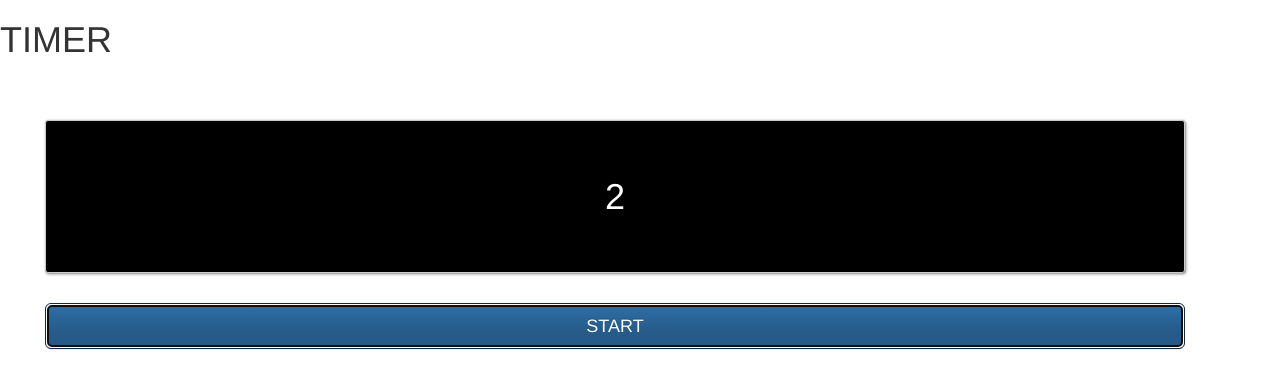
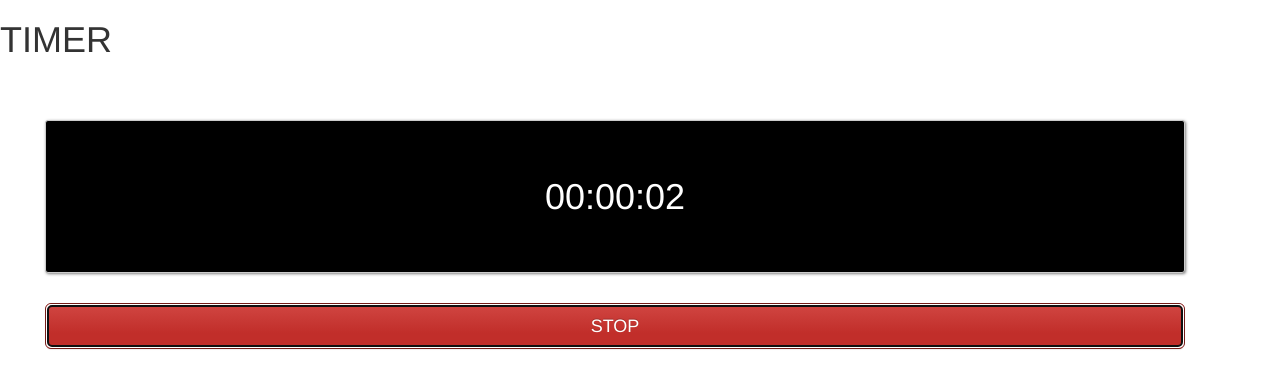
Before and after one commit to fuzzy-yusuke/stopwatch, a plain HTML site: page index.html in a window 1280 px wide. Both pictures are taken after a click on the button "START". Drawn offline with nearby package versions, Linux system fonts and the light colour scheme.

Commit message:
STOP時の処理を実装

```diff
--- a/index.html
+++ b/index.html
@@ -33,41 +33,47 @@
 
     <script>
     var start;
+    var timer_id; //setIntervalの返り値をグローバル変数としてセット
+
     document.getElementById('start_stop').addEventListener('click',function(){
+       if(this.innerHTML === 'START'){
         start = new Date();
-        window.setInterval(goTimer,10); //windowオブジェクトは省略可
+        timer_id=window.setInterval(goTimer,10); //windowオブジェクトは省略可
+
+        //STOPボタンの実装
+        this.innerHTML='STOP';                //「this」はgetElementById('start_stop')を指す
+        this.classList.remove('btn-primary'); //bootstrapのクラスリストを呼び出す
+        this.classList.add('btn-danger');
+       } else {
+            clearInterval(timer_id);          //windowオブジェクトを省略
+            //STARTボタンに表示を戻す
+            this.innerHTML='START';
+            this.classList.remove('btn-danger');
+            this.classList.add('btn-primary');
+       }
+
     });
+    //0を追加する関数
+    var addzero=function(value){
+            if(value<10){
+            value='0'+value;
+        }   return value;   //返り値をif構文内に処理させる
+        }
     var goTimer = function(){
         var now = new Date();
         var milli=now.getTime()-start.getTime();
         var seconds=Math.floor(milli/1000);
-        document.getElementById('timer').innerHTML=seconds;
+        var minutes=Math.floor(seconds/60);
+        var hours=Math.floor(minutes/60);
 
+        seconds=seconds-minutes*60; //秒数が60を超えないようにする
+        minutes=minutes-hours*60;   //分数が60を超えないようにする
+
+        hours=addzero(hours);
+        minutes=addzero(minutes);
+        seconds=addzero(seconds);
+        document.getElementById('timer').innerHTML=hours + ":"+ minutes + ":"+seconds;
     };
-    /*
-        //0を追加する関数
-        var addzero=function(value){
-            if(value<10){
-            value='0'+value;
-        }   return value;   //返り値をif構文内に処理させる
-        }
-
-        document.getElementById('start_stop').addEventListener('click',function(){          //ボタンがクリックされた時の処理(無名関数を使用)
-        var now=new Date();
-        var seconds=now.getSeconds(); //秒を取得
-        //0～9秒の時、左0埋めする
-        seconds=addzero(seconds);
-
-        var minutes=now.getMinutes(); //分を取得
-        //0～9分の時、左0埋めする
-        minutes=addzero(minutes);
-
-        var hours=now.getHours();
-        //0～9時間の時、左0埋めする
-        hours=addzero(hours);
-        document.getElementById('timer').innerHTML=hours + ":"+ minutes + ":"+seconds;
-        }); */
-
     </script>
 </body>
 
```
